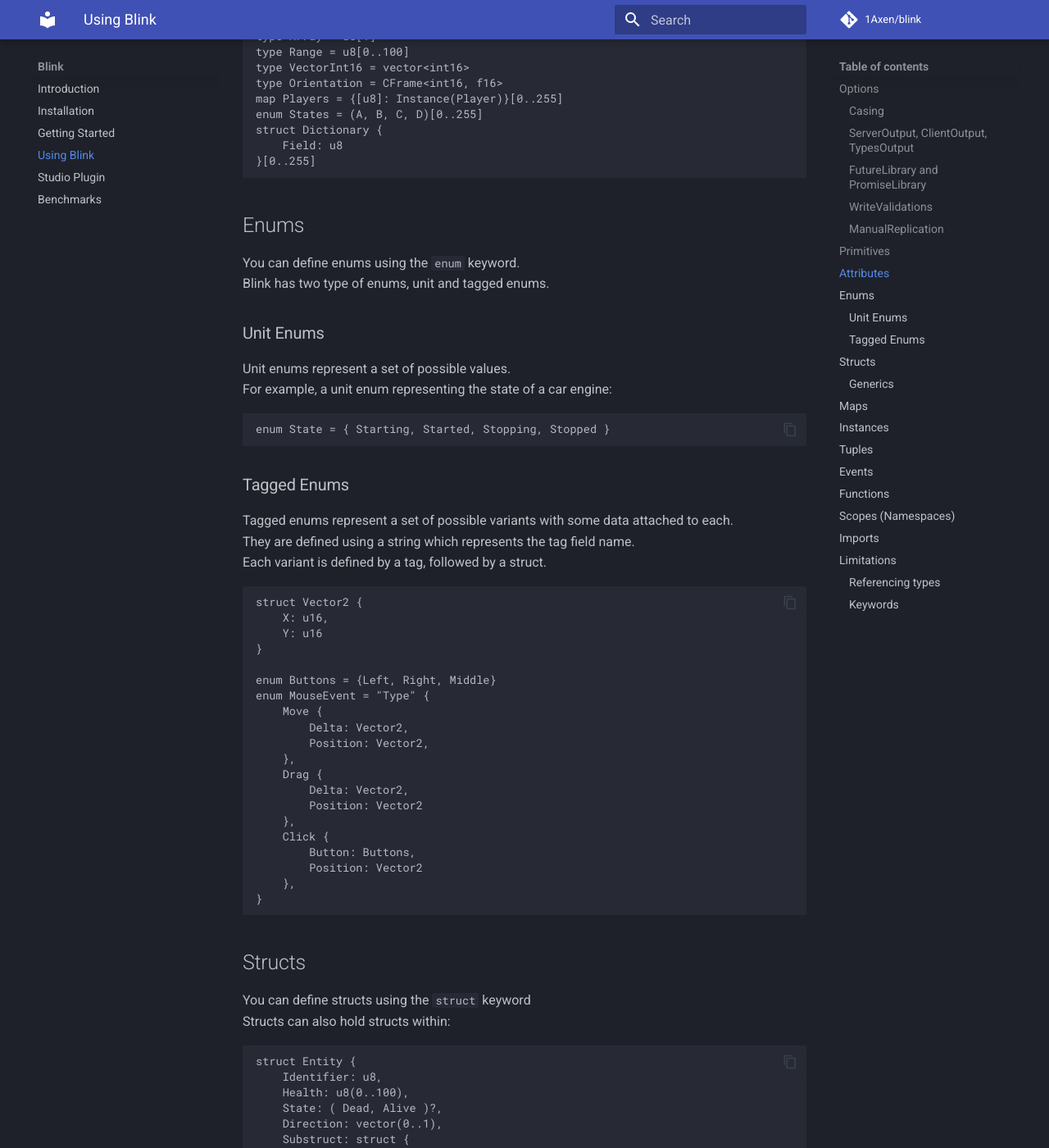
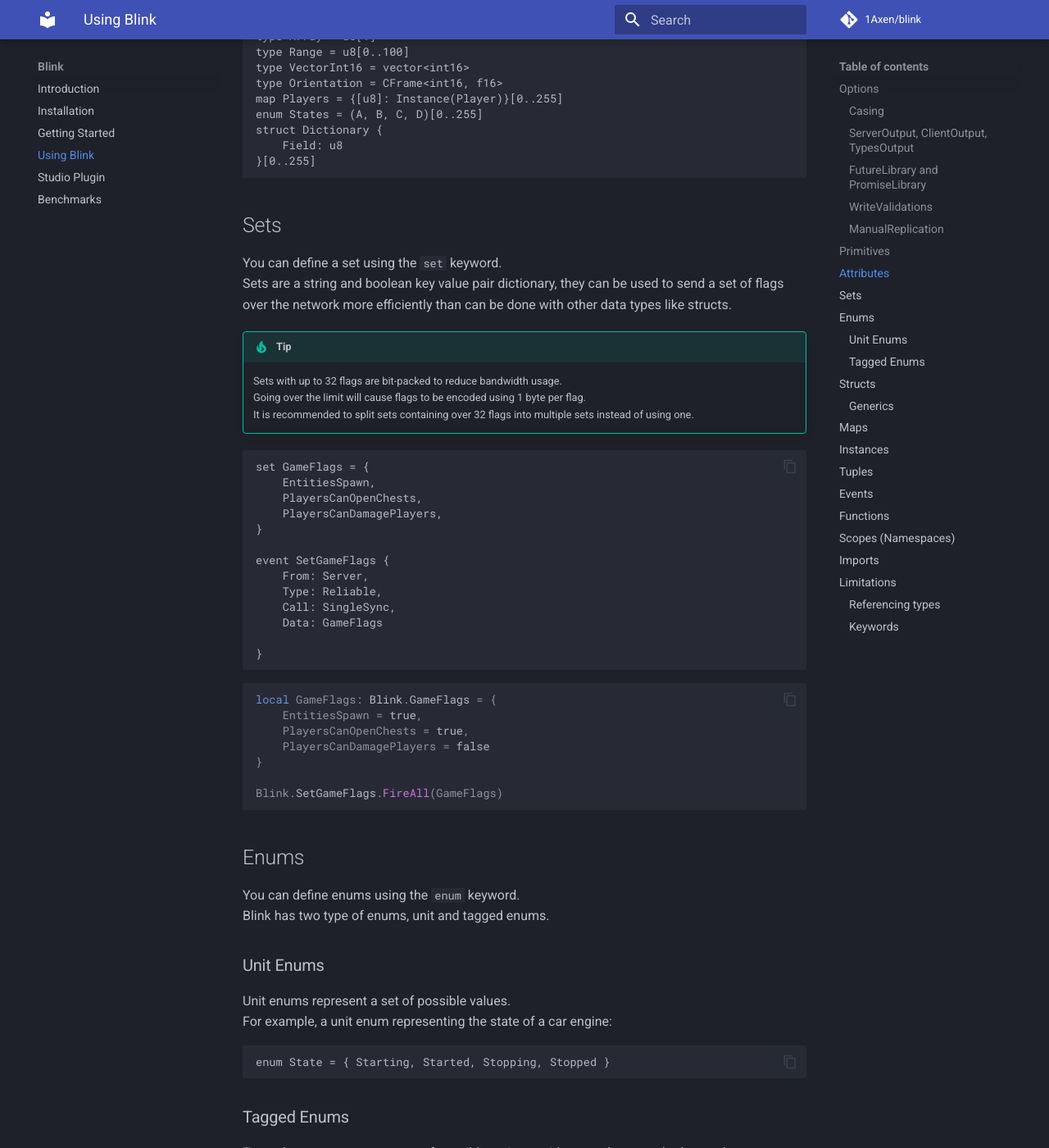
Before and after one commit to 1Axen/blink, an MkDocs documentation site: the page built from docs/Using.md, in a window 1280 px wide and 1400 px high, scrolled down 2910 px. Shown: the whole window at 82% size. Built offline with MkDocs 1.6.1 and Material for MkDocs 9.7.7, drawn with Linux system fonts in a browser that asks for light colours; comment, search, counter and statistics services are not loaded.

Commit message:
Add tests and docs for sets

````diff
--- a/docs/Using.md
+++ b/docs/Using.md
@@ -81,6 +81,37 @@ enum States = (A, B, C, D)[0..255]
 struct Dictionary {
     Field: u8
 }[0..255]
+```
+## Sets
+You can define a set using the `set` keyword.
+Sets are a string and boolean key value pair dictionary, they can be used to send a set of flags over the network more efficiently than can be done with other data types like structs.
+!!! tip
+    Sets with up to 32 flags are bit-packed to reduce bandwidth usage.
+    Going over the limit will cause flags to be encoded using 1 byte per flag.
+    It is recommended to split sets containing over 32 flags into multiple sets instead of using one.
+```
+set GameFlags = {
+    EntitiesSpawn,
+    PlayersCanOpenChests,
+    PlayersCanDamagePlayers,
+}
+
+event SetGameFlags {
+    From: Server,
+    Type: Reliable,
+    Call: SingleSync,
+    Data: GameFlags
+
+}
+```
+``` lua
+local GameFlags: Blink.GameFlags = {
+    EntitiesSpawn = true,
+    PlayersCanOpenChests = true,
+    PlayersCanDamagePlayers = false
+}
+
+Blink.SetGameFlags.FireAll(GameFlags)
 ```
 ## Enums
 You can define enums using the `enum` keyword.
````
Also changed, not shown: 2 other files.
